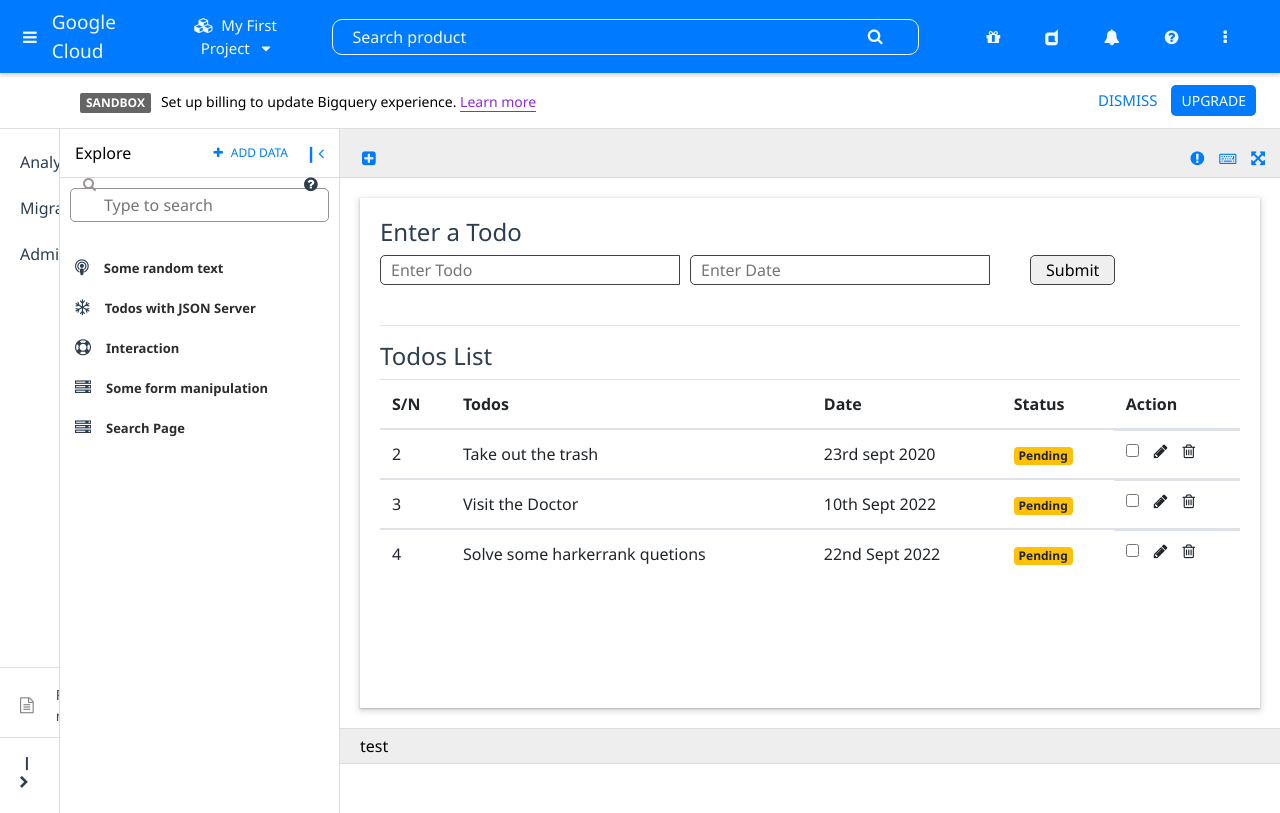
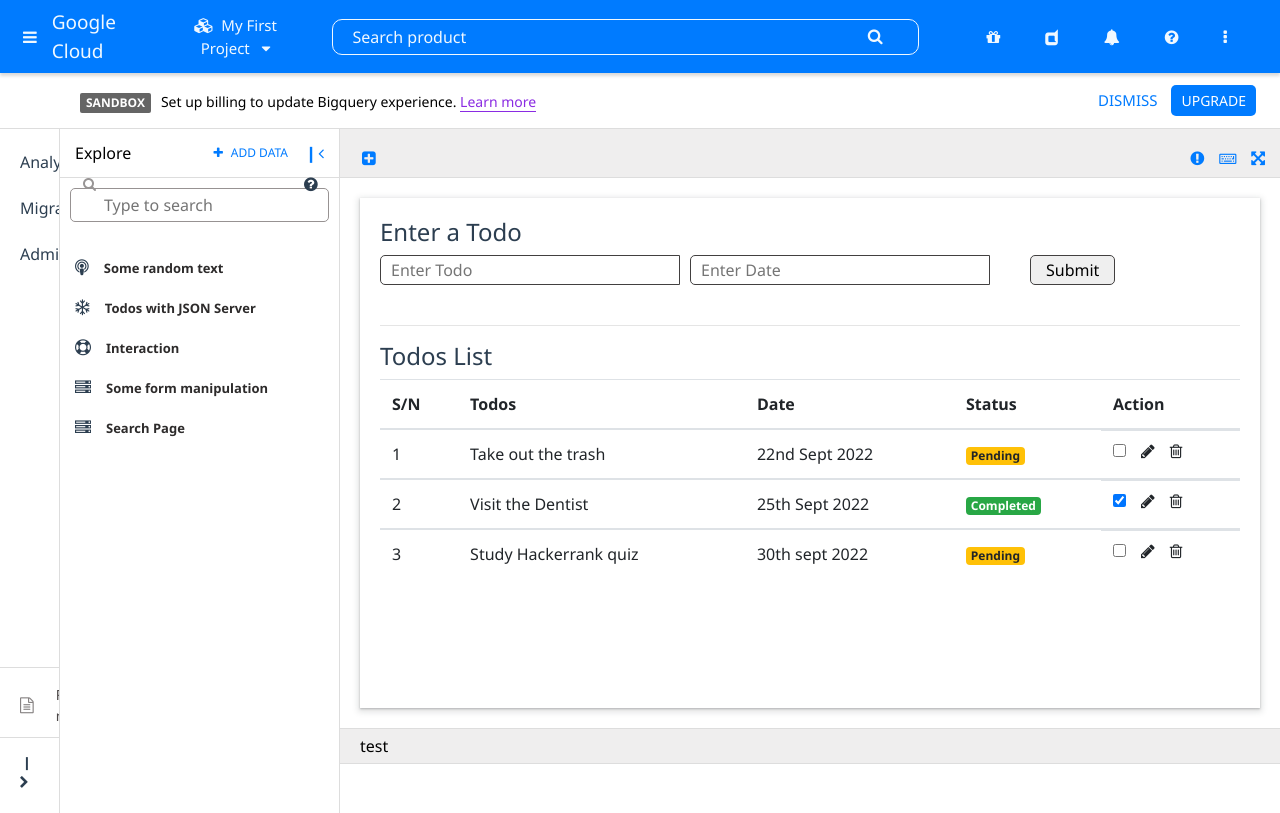
Before and after one commit to egbinta/vue-dashboard, a Vue app: page /tab in a window 1280 px wide. Built offline with nearby package versions, Linux system fonts and the light colour scheme; data requests are answered from the project's data file.

Commit message:
file modify

```diff
--- a/data.json
+++ b/data.json
@@ -1,23 +1,22 @@
 {
   "tasks": [
     {
-      "0": null,
-      "1": null,
       "text": "Take out the trash",
-      "date": "23rd sept 2020",
+      "date": "22nd Sept 2022",
       "reminder": false,
+      "id": 1
+    },
+    {
+      "text": "Visit the Dentist",
+      "date": "25th Sept 2022",
+      "reminder": true,
       "id": 2
     },
     {
-      "text": "Visit the Doctor",
-      "date": "10th Sept 2022",
+      "text": "Study Hackerrank  quiz",
+      "date": "30th sept 2022",
       "reminder": false,
       "id": 3
-    },
-    {
-      "text": "Solve some harkerrank quetions",
-      "date": "22nd Sept 2022",
-      "id": 4
     }
   ]
 }
--- a/src/views/TabPage.vue
+++ b/src/views/TabPage.vue
@@ -44,6 +44,7 @@
         :items="items"
         @delete-task="deleteItem"
         @update-item="updateItem"
+        @update-status="updateStatus"
       />
     </div>
   </div>
@@ -64,6 +65,7 @@ export default {
       items: [],
       todo: "",
       date: "",
+      reminder: false,
       updateTodo: "",
       updateDate: "",
       itemId: "",
@@ -116,19 +118,31 @@ export default {
         console.log(error);
       }
     },
+    async updateStatus(id) {
+      // alert(id);
+      const changeStatus = await this.fetchTask(id);
+      const updStatus = { ...changeStatus, reminder: !changeStatus.reminder };
+      try {
+        const res = await axios.patch(`http://localhost:5000/tasks/${id}`, {
+          reminder: updStatus.reminder,
+        });
+      } catch (error) {
+        console.log(error);
+      }
+    },
     async deleteItem(id) {
       axios.delete(`http://localhost:5000/tasks/${id}`);
       this.items = this.items.filter((item) => item.id !== id);
     },
-    // async fetchTask(id) {
-    //   try {
-    //     const res = await axios.get(`http://localhost:5000/tasks/${id}`);
-    //     const data = await res.data;
-    //     return data;
-    //   } catch (error) {
-    //     console.log(error);
-    //   }
-    // },
+    async fetchTask(id) {
+      try {
+        const res = await axios.get(`http://localhost:5000/tasks/${id}`);
+        const data = await res.data;
+        return data;
+      } catch (error) {
+        console.log(error);
+      }
+    },
   },
   async created() {
     try {
```
